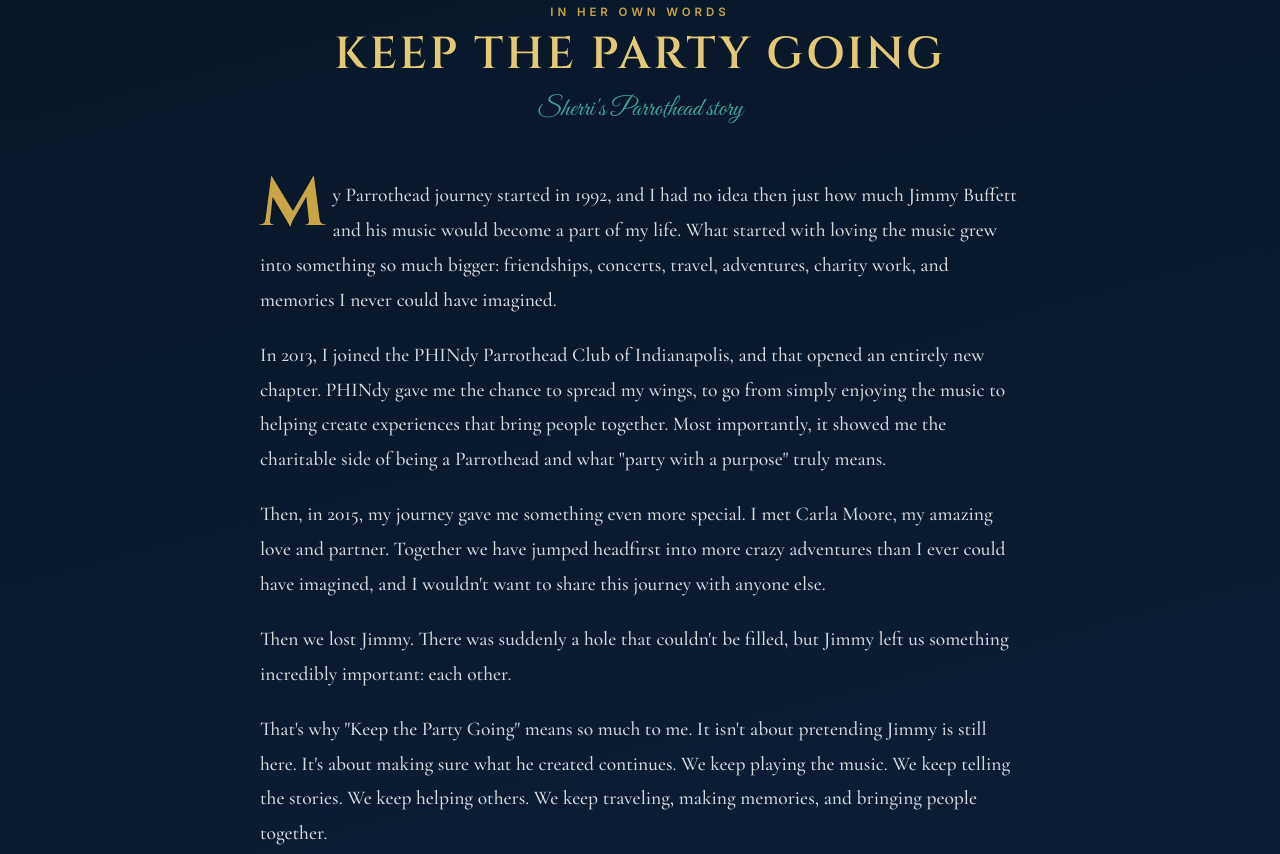
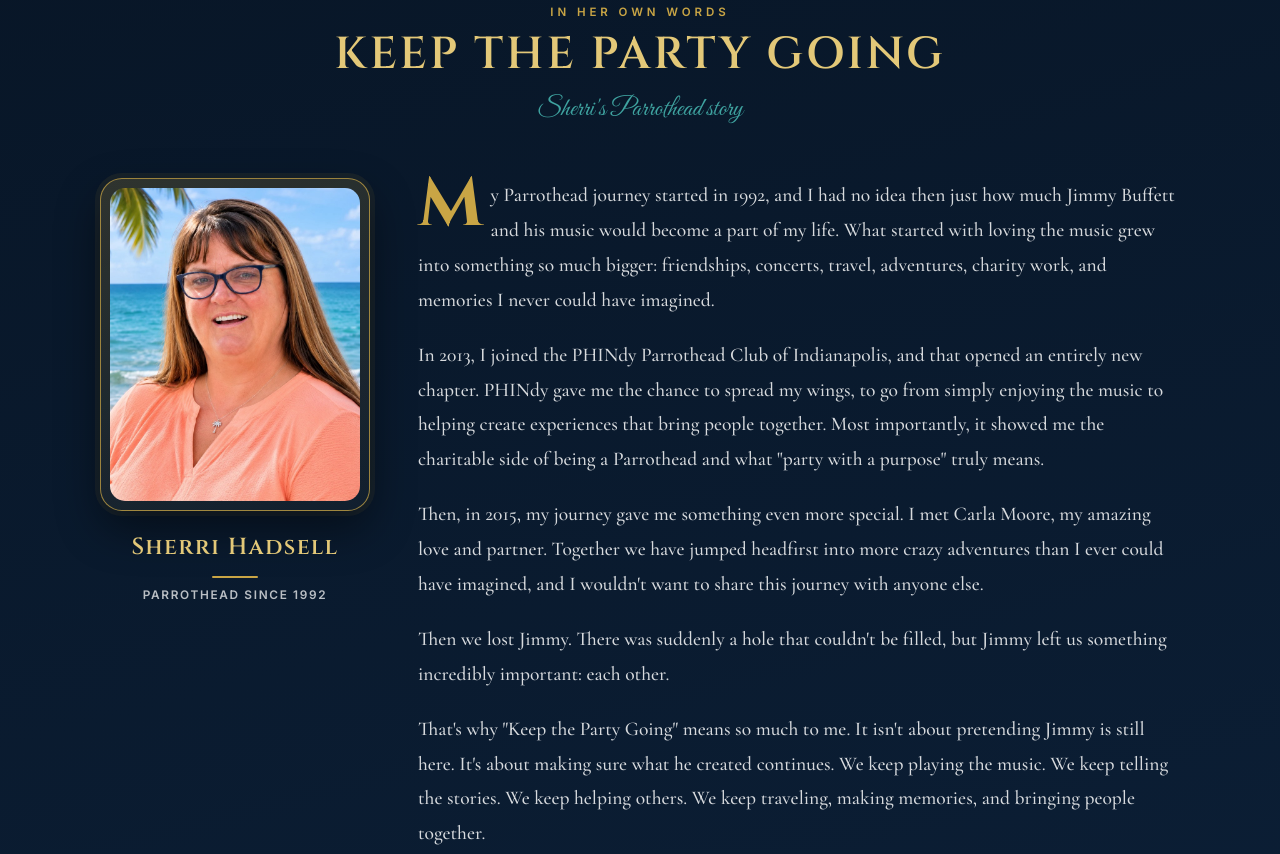
Before and after one commit to ccola4me2/cruisingforchange, a plain HTML site: page public/index.html in a window 1280 px wide. Shown: the part 4708-5562 px from the top of the page. Drawn offline with nearby package versions, Linux system fonts and the light colour scheme.

Commit message:
Home page: Sherri Hadsell's portrait beside her Keep the Party Going story
Co-Authored-By: Claude Sonnet 5.5 <noreply@anthropic.com>

```diff
--- a/public/css/styles.css
+++ b/public/css/styles.css
@@ -1133,6 +1133,65 @@ blockquote.quote-card {
 }
 @media (max-width: 600px) {
   .story-prose p { font-size: 1.12rem; line-height: 1.72; }
+}
+
+/* Charity: Sherri's portrait beside her story */
+.story-split {
+  display: grid;
+  grid-template-columns: 270px minmax(0, 1fr);
+  gap: 3rem;
+  max-width: 1080px;
+  margin: 0 auto;
+  align-items: start;
+}
+.story-split .story { max-width: none; margin: 0; }
+.story-portrait { position: sticky; top: 110px; text-align: center; }
+.portrait-frame {
+  padding: 9px;
+  border: 1px solid rgba(201, 165, 69, 0.75);
+  border-radius: 22px;
+  background: linear-gradient(160deg, rgba(201, 165, 69, 0.2), rgba(201, 165, 69, 0.04));
+  box-shadow: 0 18px 44px rgba(0, 0, 0, 0.45), 0 0 0 5px rgba(201, 165, 69, 0.08);
+}
+.portrait-frame img {
+  display: block;
+  width: 100%;
+  height: auto;
+  aspect-ratio: 4 / 5;
+  object-fit: cover;
+  object-position: 50% 24%;
+  border-radius: 15px;
+}
+.portrait-cap { margin-top: 1.1rem; }
+.portrait-name {
+  display: block;
+  font-family: var(--font-display);
+  font-size: 1.45rem;
+  letter-spacing: 0.06em;
+  color: var(--gold-light);
+}
+.portrait-name::after {
+  content: "";
+  display: block;
+  width: 46px;
+  height: 2px;
+  margin: 0.55rem auto 0.5rem;
+  background: var(--gold);
+  border-radius: 2px;
+}
+.portrait-role {
+  display: block;
+  font-family: var(--font-body);
+  font-size: 0.74rem;
+  font-weight: 600;
+  letter-spacing: 0.14em;
+  text-transform: uppercase;
+  color: rgba(255, 255, 255, 0.72);
+}
+@media (max-width: 860px) {
+  .story-split { grid-template-columns: 1fr; gap: 2rem; }
+  .story-portrait { position: static; }
+  .portrait-frame { max-width: 250px; margin: 0 auto; }
 }
 
 /* Ocean gradient, no photo: sky blue up top fading to deep navy water */
--- a/public/index.html
+++ b/public/index.html
@@ -132,13 +132,18 @@
     </div>
   </section>
 
-  <section class="bg-navy">
+  <section class="bg-navy" id="sherri">
     <div class="container">
       <div class="section-head">
         <span class="eyebrow">In Her Own Words</span>
         <h2 style="color: var(--gold-light);">Keep the Party Going</h2>
         <p class="tagline">Sherri's Parrothead story</p>
       </div>
+      <div class="story-split">
+      <aside class="story-portrait">
+        <div class="portrait-frame"><img src="assets/img/sherri-story.jpg" alt="Portrait of Sherri Hadsell on the beach with a palm frond and the ocean behind her" width="800" height="1000" loading="lazy"></div>
+        <div class="portrait-cap"><span class="portrait-name">Sherri Hadsell</span><span class="portrait-role">Parrothead since 1992</span></div>
+      </aside>
       <div class="story story-prose">
         <p>My Parrothead journey started in 1992, and I had no idea then just how much Jimmy Buffett and his music would become a part of my life. What started with loving the music grew into something so much bigger: friendships, concerts, travel, adventures, charity work, and memories I never could have imagined.</p>
         <p>In 2013, I joined the PHINdy Parrothead Club of Indianapolis, and that opened an entirely new chapter. PHINdy gave me the chance to spread my wings, to go from simply enjoying the music to helping create experiences that bring people together. Most importantly, it showed me the charitable side of being a Parrothead and what "party with a purpose" truly means.</p>
@@ -151,6 +156,7 @@
           <span class="fins">Fins Up &amp; Bubbles Up!</span>
           <span class="name">Sherri</span>
         </div>
+      </div>
       </div>
     </div>
   </section>
```
Also changed, not shown: public/assets/img/sherri-story.jpg (added).
